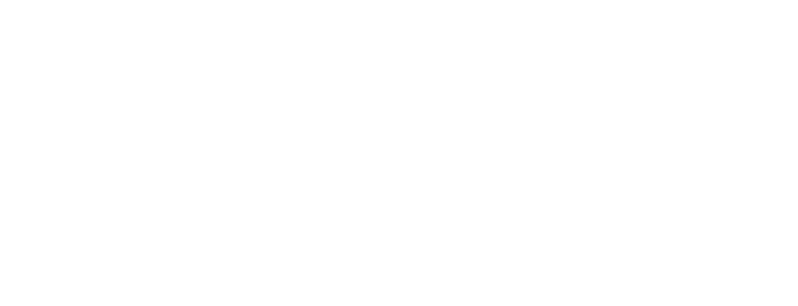
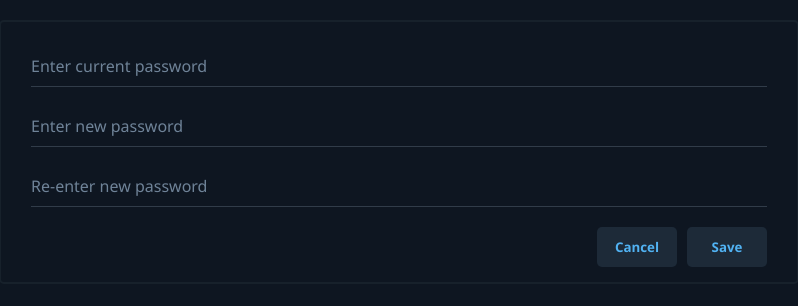
Before and after one commit to denystrypolskyi/chat_app_client, a React (Create React App) app: page /settings in a window 1280 px wide. Before the commit this address had no page. Shown: the part 248-554 px from the top of the page, without its empty margins (241-1039 px from the left). Built offline with nearby package versions, Linux system fonts and the light colour scheme.

Commit message:
add change password form on settingspage

```diff
--- a/public/index.html
+++ b/public/index.html
@@ -3,6 +3,7 @@
   <head>
     <meta charset="utf-8" />
     <meta name="viewport" content="width=device-width, initial-scale=1" />
+    <link rel="stylesheet" href="https://cdnjs.cloudflare.com/ajax/libs/font-awesome/6.5.1/css/all.min.css" integrity="sha512-DTOQO9RWCH3ppGqcWaEA1BIZOC6xxalwEsw9c2QQeAIftl+Vegovlnee1c9QX4TctnWMn13TZye+giMm8e2LwA==" crossorigin="anonymous" referrerpolicy="no-referrer" />
     <title>Whisper</title>
   </head>
   <body>
--- a/src/App.js
+++ b/src/App.js
@@ -3,12 +3,14 @@ import { BrowserRouter as Router, Routes, Route } from "react-router-dom";
 import HomePage from "./components/HomePage/HomePage";
 import LoginPage from "./components/LoginPage/LoginPage";
 import RegisterPage from "./components/RegisterPage/RegisterPage";
+import SettingsPage from "./components/SettingsPage/SettingsPage";
 
 const App = () => {
   return (
     <Router>
       <Routes>
         <Route path="/home" element={<HomePage />}></Route>
+        <Route path="/settings" element={<SettingsPage />}></Route>
         <Route path="/login" element={<LoginPage />}></Route>
         <Route path="/register" element={<RegisterPage />}></Route>
       </Routes>
--- a/src/components/HomePage/HomePage.js
+++ b/src/components/HomePage/HomePage.js
@@ -4,7 +4,6 @@ import {useNavigate} from "react-router";
 import Contacts from "../Contacts/Contacts";
 import Messages from "../Messages/Messages";
 import MessageInput from "../MessageInput/MessageInput";
-import Logout from "../Logout/Logout";
 import * as contactActions from "../../actions/contactActions";
 import * as messageActions from "../../actions/messageActions";
 import {API_URLS} from "../../apiConfig";
@@ -82,7 +81,7 @@ const HomePage = () => {
 
     return (
         <div className="container">
-            <div style={{display: "flex", flexDirection: "column"}}>
+            <div style={{display: "flex", flexDirection: "column", width: "20vw"}}>
                 <Contacts
                     fetchingContacts={fetchingContacts}
                     contacts={contacts}
@@ -90,7 +89,15 @@ const HomePage = () => {
                     selectedContactId={selectedContactId}
                 />
                 <div className="panel-container">
-                    <Logout/>
+                    <div className="settings-btn" onClick={() => {
+                        navigate("/settings");
+                    }}><i className="fa-solid fa-gear" style={{color: "#5C78A0"}}/>
+                    </div>
+                    <div className="switch-account-btn" onClick={() => {
+                        localStorage.setItem("loggedUserId", 0);
+                        navigate("/login");
+                    }}><i className="fa-solid fa-arrow-right-from-bracket"/>
+                    </div>
                 </div>
             </div>
             {selectedChatId && (
@@ -115,7 +122,7 @@ const HomePage = () => {
                 </div>
             )}
             {!selectedChatId && (
-                <div className="mini-container">
+                <div className="secondary-container">
                     <p className="hint">Select a chat to start messaging</p>
                 </div>
             )}
--- a/src/components/LoginPage/LoginPage.js
+++ b/src/components/LoginPage/LoginPage.js
@@ -77,7 +77,7 @@ const LoginPage = () => {
                 style={{marginTop: "15px"}}
             />
             <button
-                className="custom-button"
+                className="custom-btn2"
                 onClick={handleClick}
                 style={{marginTop: "15px"}}
             >
--- a/src/components/Logout/Logout.js
+++ /dev/null
@@ -1,19 +0,0 @@
-import React from "react";
-import {useNavigate} from "react-router-dom";
-
-export const Logout = () => {
-    const navigate = useNavigate();
-
-    const handleClick = () => {
-        localStorage.setItem("loggedUserId", 0);
-        navigate("/login");
-    };
-
-    return (
-        <span className="switch-account" onClick={handleClick}>
-      Log out
-    </span>
-    );
-};
-
-export default Logout;
--- a/src/components/Messages/Messages.js
+++ b/src/components/Messages/Messages.js
@@ -10,7 +10,7 @@ const Messages = ({fetchingMessages, messages, messagesEndRef}) => {
     return (
         <div className="messages-container">
             {fetchingMessages ? (
-                <div className="mini-container">
+                <div className="secondary-container">
                     <LoadingSpinner/>
                 </div>
             ) : (
--- a/src/components/RegisterPage/RegisterPage.js
+++ b/src/components/RegisterPage/RegisterPage.js
@@ -73,7 +73,7 @@ const RegisterPage = () => {
             </p>
             <input
                 type="text"
-                placeholder="Display Name"
+                placeholder="Name"
                 value={username}
                 onChange={(e) => {
                     setUsername(e.target.value);
@@ -125,7 +125,7 @@ const RegisterPage = () => {
                 </div>
             </div>
             <button
-                className="custom-button"
+                className="custom-btn2"
                 onClick={handleClick}
                 style={{marginTop: "15px"}}
             >
--- /dev/null
+++ b/src/components/SettingsPage/SettingsPage.js
@@ -0,0 +1,40 @@
+import React from 'react';
+import "./settingsPage.css"
+import {useNavigate} from "react-router";
+
+const SettingsPage = () => {
+
+    const navigate = useNavigate();
+    return (
+        <div className="settings-container">
+            <div className="wrapper">
+                <div className="input-data">
+                    <input type="password" required autoComplete="off"/>
+                    <div className="underline"></div>
+                    <label form="name">Enter current password</label>
+                </div>
+
+                <div className="input-data">
+                    <input type="password" required autoComplete="off"/>
+                    <div className="underline"></div>
+                    <label form="name">Enter new password</label>
+                </div>
+
+                <div className="input-data">
+                    <input type="password" required autoComplete="off"/>
+                    <div className="underline"></div>
+                    <label form="name">Re-enter new password</label>
+                </div>
+
+                <div className="button-group">
+                <button className="custom-btn cancel" onClick={() => {
+                    navigate("/home");
+                }}>Cancel</button>
+                <button className="custom-btn">Save</button>
+                </div>
+            </div>
+        </div>
+    )
+}
+
+export default SettingsPage;
--- /dev/null
+++ b/src/components/SettingsPage/settingsPage.css
@@ -0,0 +1,108 @@
+.settings-container {
+    display: flex;
+    flex-direction: column;
+    align-items: center;
+    justify-content: center;
+    min-height: 100vh;
+    width: 100%;
+    background-color: #0e1621;
+}
+
+.wrapper {
+    width: 800px;
+    border: 2px solid #17212B;
+    padding: 5px 30px 15px 30px;
+    border-radius: 5px;
+}
+
+.wrapper .input-data {
+    margin-top: 20px;
+    height: 40px;
+    width: 100%;
+    position: relative;
+}
+
+.wrapper .input-data input {
+    height: 100%;
+    width: 100%;
+    border: none;
+    font-size: 17px;
+    color: white;
+    background-color: transparent;
+    border-bottom: 1px solid #313C49;
+}
+
+.wrapper .custom-btn {
+    margin-top: 20px;
+    height: 40px;
+    width: 80px;
+}
+
+.custom-btn {
+    padding: 10px;
+    background-color: #1D2A38;
+    color: #51B2F2;
+    font-weight: 600;
+    border: none;
+    border-radius: 5px;
+    cursor: pointer;
+}
+
+.custom-btn.cancel {
+    margin-right: 10px;
+}
+
+
+.custom-btn:hover {
+    transition: 0.3s ease;
+    background-color: #223144;
+}
+
+.custom-btn:active {
+    transition: 0.3s ease;
+    background-color: #2C3B4E;
+}
+
+.input-data input:focus ~ label,
+.input-data input:valid ~ label {
+    transform: translateY(-20px);
+    font-size: 15px;
+    color: #5594CE;
+}
+
+.wrapper .input-data label {
+    position: absolute;
+    bottom: 10px;
+    left: 0;
+    color: #6F8398;
+    pointer-events: none;
+    transition: all 0.3s ease;
+}
+
+.input-data .underline {
+    position: absolute;
+    height: 2px;
+    width: 100%;
+    bottom: 0;
+}
+
+.input-data .underline:before {
+    position: absolute;
+    content: "";
+    height: 100%;
+    width: 100%;
+    background: #5594CE;
+    transform: scaleX(0);
+    transform-origin: center;
+    transition: transform 0.3s ease;
+}
+
+.input-data input:focus ~ .underline:before,
+.input-data input:valid ~ .underline:before {
+    transform: scaleX(1);
+}
+
+.button-group {
+    display: flex;
+    justify-content: flex-end;
+}
--- a/src/index.css
+++ b/src/index.css
@@ -1,22 +1,23 @@
 *,
 html,
 body {
+    margin: 0;
+    padding: 0;
+    outline: none;
     box-sizing: border-box;
-  padding: 0;
-  margin: 0;
     font-family: "Segoe UI", Tahoma, Geneva, Verdana, sans-serif;
 }
 
 .container {
     height: 100vh;
-  width: 100vw;
+    width: 100%;
     display: flex;
-  background-color: black;
+    background-color: #0e1621;
     color: white;
 }
 
 .contacts-container {
-  width: 20vw;
+    width: 100%;
     height: 93vh;
     background-color: #17212b;
     overflow-y: auto;
@@ -31,9 +32,22 @@ body {
     align-items: center;
 }
 
-.switch-account {
+.panel-container div {
+    margin-right: 10px;
+}
+
+.panel-container div:last-child {
+    margin-right: 0;
+}
+
+.switch-account-btn {
     cursor: pointer;
     color: #B83044;
+}
+
+.settings-btn {
+    cursor: pointer;
+    color: #E9E8CB;
 }
 
 .contacts-container::-webkit-scrollbar {
@@ -41,7 +55,7 @@ body {
 }
 
 .contact-info {
-  width: 100;
+    width: 100%;
     display: flex;
     flex-direction: row;
 }
@@ -194,7 +208,7 @@ body {
     border: 1px solid #1f6cb7;
 }
 
-.custom-button {
+.custom-btn2 {
     border: none;
     border-radius: 10px;
     background-color: #3390ec;
@@ -207,11 +221,11 @@ body {
     transition: 0.5s;
 }
 
-.custom-button:hover {
+.custom-btn2:hover {
     background-color: #2086ea;
 }
 
-.custom-button:active {
+.custom-btn2:active {
     background-color: #1f6cb7;
 }
 
@@ -230,7 +244,7 @@ body {
     color: green;
 }
 
-.mini-container {
+.secondary-container {
     height: 100vh;
     width: 80vw;
     display: flex;
```
Lines whose indentation alone changed are shown as unchanged.
